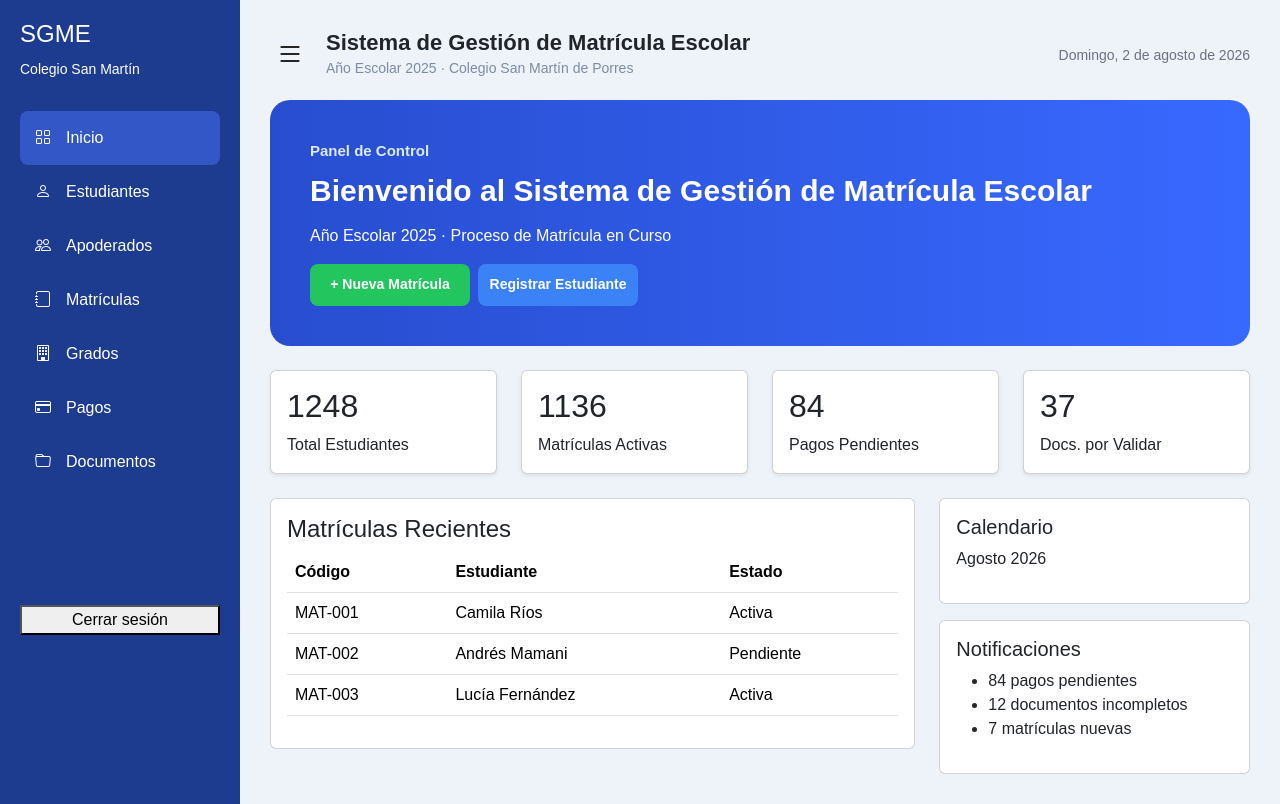
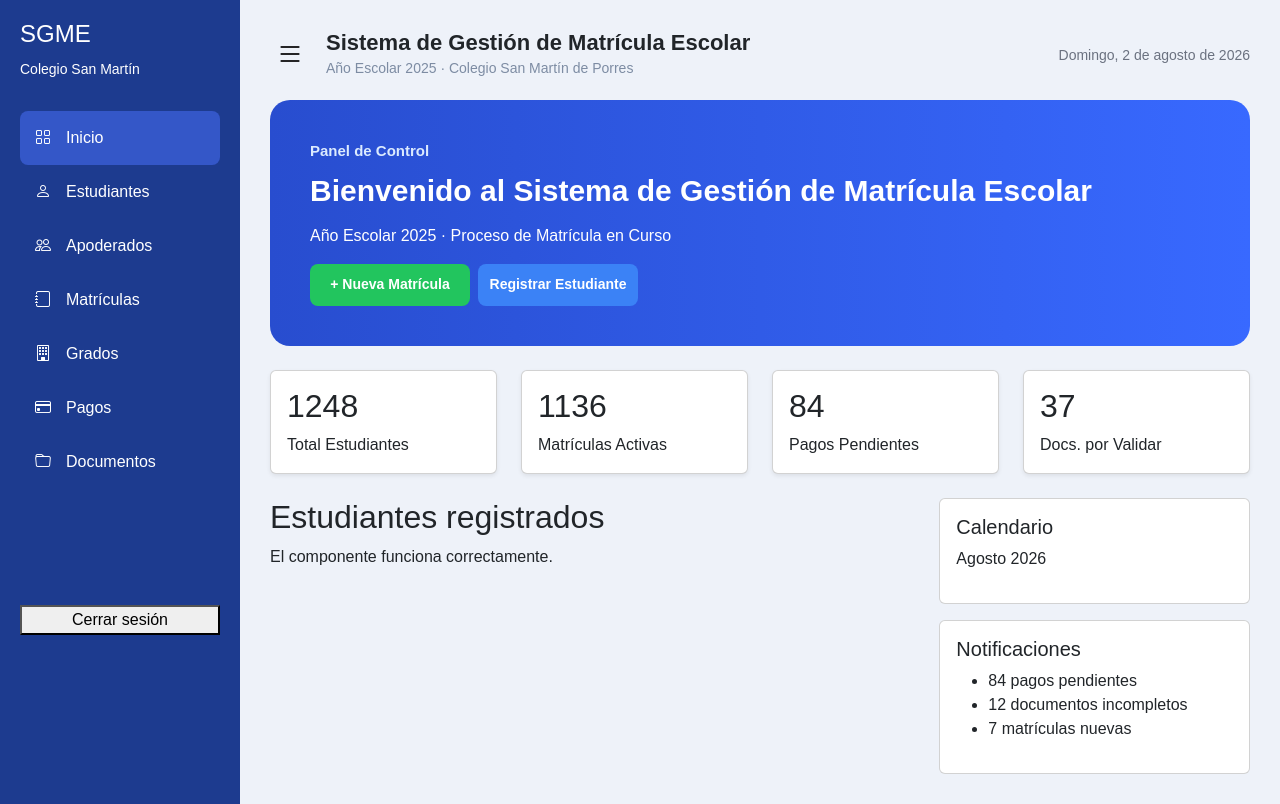
Before and after one commit to geulianaberroam-design/SGME, a React (Vite) app in the folder InterfazSistema/: page / in a window 1280 px wide. Built offline with nearby package versions, Linux system fonts and the light colour scheme.

Commit message:
Integrar API Flask con PostgreSQL y preparar conexión con React

```diff
--- a/InterfazSistema/package.json
+++ b/InterfazSistema/package.json
@@ -10,6 +10,7 @@
     "preview": "vite preview"
   },
   "dependencies": {
+    "axios": "^1.19.0",
     "bootstrap-icons": "^1.13.1",
     "react": "^19.2.7",
     "react-dom": "^19.2.7"
--- a/InterfazSistema/src/components/RecentTable.jsx
+++ b/InterfazSistema/src/components/RecentTable.jsx
@@ -1,82 +1,4 @@
-function RecentTable() {
-
-  // Lista de matrículas recientes
-  const alumnos = [
-
-    {
-      codigo: "MAT-001",
-      estudiante: "Camila Ríos",
-      estado: "Activa"
-    },
-
-    {
-      codigo: "MAT-002",
-      estudiante: "Andrés Mamani",
-      estado: "Pendiente"
-    },
-
-    {
-      codigo: "MAT-003",
-      estudiante: "Lucía Fernández",
-      estado: "Activa"
-    }
-
-  ];
-
-  return (
-
-    // Tarjeta que contiene la tabla
-    <div className="card p-3">
-
-      <h4>Matrículas Recientes</h4>
-
-      <table className="table">
-
-        {/* Cabecera */}
-        <thead>
-
-          <tr>
-
-            <th>Código</th>
-
-            <th>Estudiante</th>
-
-            <th>Estado</th>
-
-          </tr>
-
-        </thead>
-
-        {/* Cuerpo */}
-        <tbody>
-
-          {/* Recorre el arreglo para mostrar los registros */}
-          {
-
-            alumnos.map((a, i) => (
-
-              <tr key={i}>
-
-                <td>{a.codigo}</td>
-
-                <td>{a.estudiante}</td>
-
-                <td>{a.estado}</td>
-
-              </tr>
-
-            ))
-
-          }
-
-        </tbody>
-
-      </table>
-
-    </div>
-
-  );
-
+export default function RecentTable() {
+return ( <div> <h2>Estudiantes registrados</h2> <p>El componente funciona correctamente.</p> </div>
+);
 }
-
-export default RecentTable;
--- /dev/null
+++ b/InterfazSistema/src/services/estudianteService.js
@@ -0,0 +1,6 @@
+import api from "./api";
+
+export const obtenerEstudiantes = async () => {
+    const respuesta = await api.get("/estudiantes");
+    return respuesta.data;
+};
```
Also changed, not shown: InterfazSistema/src/services/api.js (added, +7 -0 lines), 1 other file (tests, documents, lock files or other folders).
